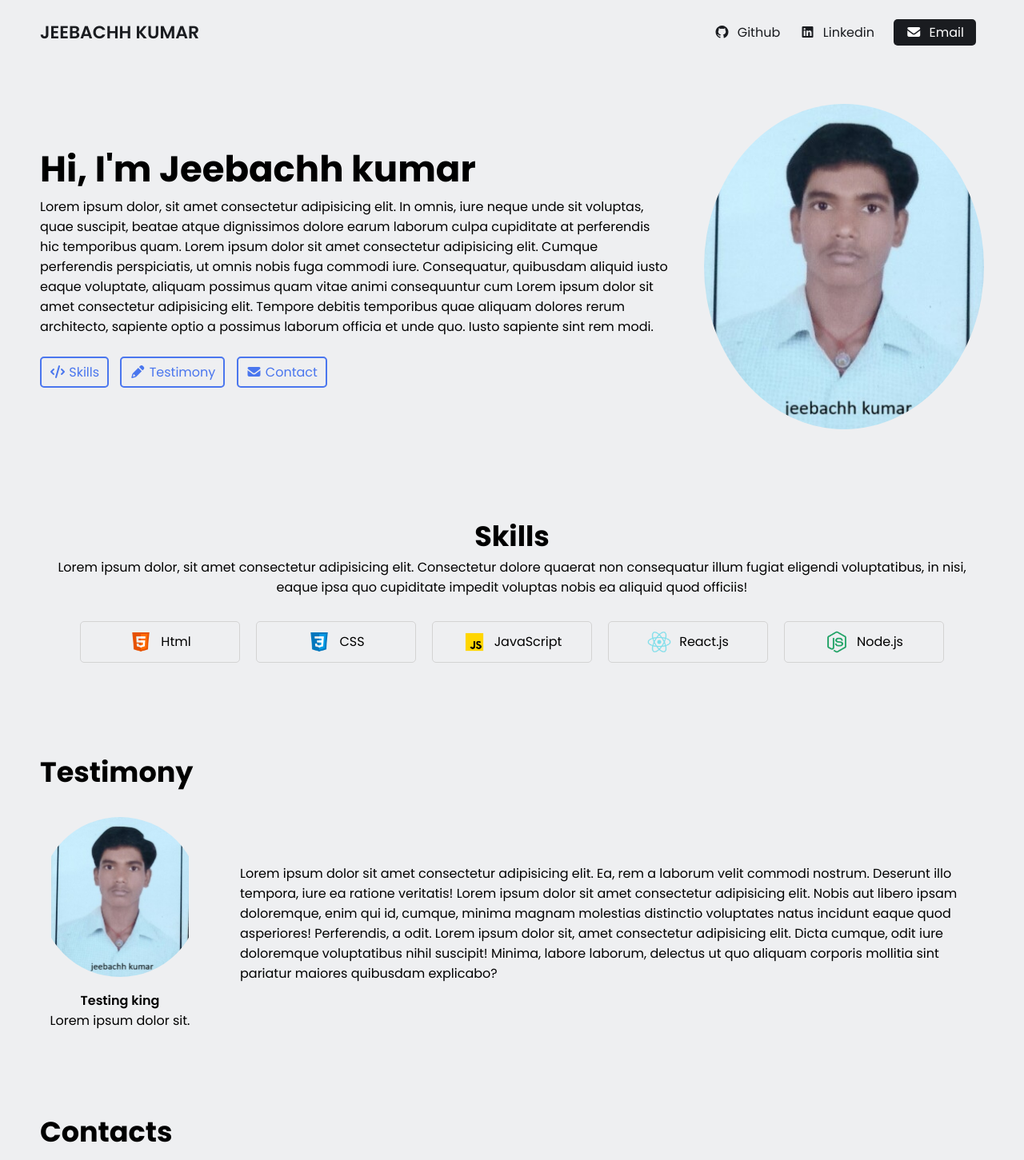
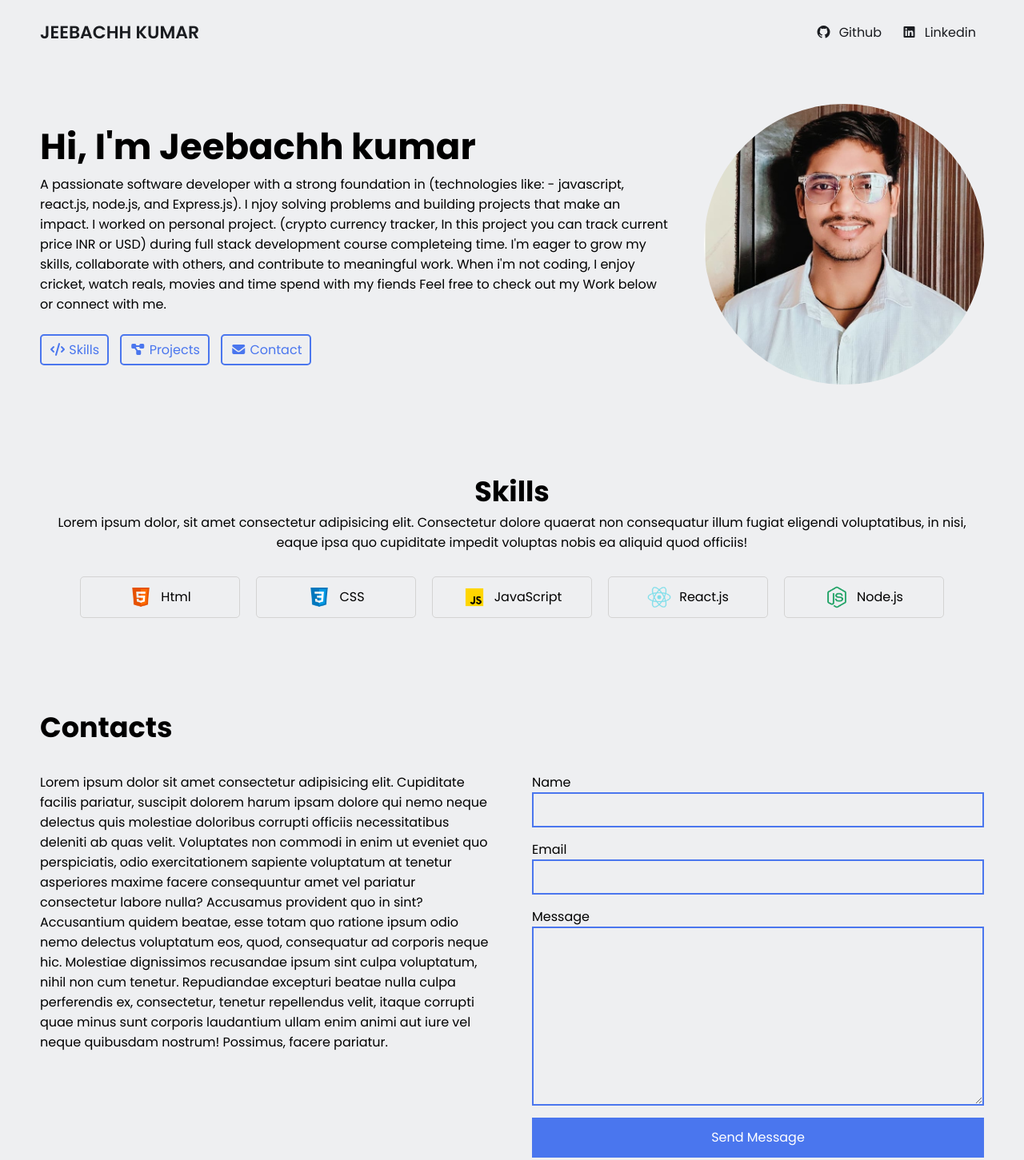
Before and after one commit to jeebachh2/MyPortfolio_website, a plain HTML site: page index.html in a window 1280 px wide. Shown: the top 1451 px of the page at 80% size. Drawn offline with Linux system fonts and the light colour scheme.

Commit message:
pic update and tesimony remove

```diff
--- a/index.css
+++ b/index.css
@@ -60,7 +60,7 @@ body {
         h2 {
             font-size: 45px;
         }
-        p{}
+
         .links{
             margin-top: 25px;
 
@@ -134,40 +134,59 @@ body {
     }
 }
 
-.testimonySection {
+
+.projects {
     display: flex;
     flex-direction: column;
     margin-bottom: 100px;
     padding: 0px 50px;
+    justify-content: center;
+    align-items: center;
+    text-align: center;
 
     h2 {
+        text-align: center;
         font-size: 35px;
-        margin-bottom: 30px;
-    }
-    .testimonyContantContainer {
-        display: flex;
-        gap: 50px;
-        align-items: center;
-
-        .testimonyImageContainer {
-            img{
-                width: 200px;
-                aspect-ratio: 1/1;
-                object-fit:contain;
-                margin-bottom: 10px;
-                border-radius: 50%;
-            }
-            .testimony-image-header{
-                font-weight: 600;
-            }
-            text-align: center;
-        }
-        .testimonytextContainer{
-            flex: 1;
-        }
     }
 
+    p {
+        margin-bottom: 20px;
+    }
+
+    /* .dev-project-container {
+        display: flex;
+        align-items: center;
+        justify-content: center;
+        flex-wrap: wrap;
+
+        position: absolute;
+        transform: translate(-50%, -50%);
+        top: 50%;
+        left: 50%;
+        overflow: hidden;
+
+        .images {
+            display: flex;
+            justify-content: center;
+            align-items: center;
+            gap: 10px;
+            width: 100%;
+            padding: 10px 20px;
+            margin: 10px;
+            border: 1.5px solid #d3d3d3;
+            border-radius: 5px;
+
+
+            .pic {
+                width: 300px;
+                height: 200px;
+                object-fit: contain;
+                border-radius: 2px;
+            }
+        }
+    } */
 }
+
 
 .contactSection{
     display: flex;
@@ -238,13 +257,7 @@ body {
             }
     }
 
-     .testimonySection {
 
-        align-items: center;
-        .testimonyContantContainer {
-            flex-direction: column;
-        }
-    }
 
       .contactSection {
         align-items: center;
@@ -289,14 +302,7 @@ body {
     .skillssection {
         padding: 0px 20px;
     }
-    .testimonySection {
-        padding: 0px 20px;
-        align-items: center;
-        .testimonyContantContainer {
-            flex-direction: column;
-        }
 
-    }
     .contactSection {
         padding: 0px 20px;
         align-items: center;
--- a/index.html
+++ b/index.html
@@ -23,20 +23,16 @@
         <a href="" class="navbarHeading">JEEBACHH KUMAR</a>
         <div class="iconSectionContainer">
 
-            <a href="">
+            <a href="https://github.com/jeebachh2">
                 <i class="fa-brands fa-github"></i>
                 <span>Github</span>
             </a>
 
-            <a href="">
+            <a href="https://www.linkedin.com/in/jeebachh-kumar-575169328/">
                 <i class="fa-brands fa-linkedin"></i>
                 <span>Linkedin</span>
             </a>
 
-            <a href="" class="emailButton">
-                <i class="fa-solid fa-envelope"></i>
-                <span>Email</span>
-            </a>
         </div>
 
     </div>
@@ -44,15 +40,19 @@
     <div class="intro-section">
         <div class="intro-section-contant">
              <h2>Hi, I'm Jeebachh kumar</h2>
-        <p>Lorem ipsum dolor, sit amet consectetur adipisicing elit. In omnis, iure neque unde sit voluptas, quae suscipit, beatae atque dignissimos dolore earum laborum culpa cupiditate at perferendis hic temporibus quam. Lorem ipsum dolor sit amet consectetur adipisicing elit. Cumque perferendis perspiciatis, ut omnis nobis fuga commodi iure. Consequatur, quibusdam aliquid iusto eaque voluptate, aliquam possimus quam vitae animi consequuntur cum Lorem ipsum dolor sit amet consectetur adipisicing elit. Tempore debitis temporibus quae aliquam dolores rerum architecto, sapiente optio a possimus laborum officia et unde quo. Iusto sapiente sint rem modi.</p>
+        <p>A passionate software developer with a strong foundation in (technologies like: - javascript, react.js, node.js, and Express.js).
+            I njoy solving problems and building projects that make an impact. I worked  on personal project.
+             (crypto currency tracker, In this project you can track current price INR or USD) during full stack development course completeing time.
+             I'm eager to grow my skills, collaborate with others, and contribute to meaningful work. When i'm not coding, I enjoy cricket, watch reals, movies and time spend with my fiends
+            Feel free to check out my Work below or connect with me.</p>
         <div class="links">
             <a href="#skills">
                 <i class="fa-solid fa-code"></i>
                 <span>Skills</span>
             </a>
-            <a href="#testimony">
-                <i class="fa-solid fa-pencil"></i>
-                <span>Testimony</span>
+             <a href="#contactSection">
+               <i class="fa-solid fa-diagram-project"></i>
+                <span>Projects</span>
             </a>
             <a href="#contactSection">
                 <i class="fa-solid fa-envelope"></i>
@@ -63,7 +63,7 @@
         </div>
 
         <div class="profile-image">
-            <img src="jeebachh.jpg" alt="profile-image"/>
+            <img src="pic of jeebachh.jpg" alt="profile-image"/>
         </div>
     </div>
 
@@ -96,23 +96,27 @@
         </div>
     </div>
 
-    <div class="testimonySection" id="testimony">
-        <h2>Testimony</h2>
-        <div class="testimonyContantContainer">
-            <div class="testimonyImageContainer">
-                <img src="./jeebachh.jpg" alt=""/>
-                <p class="testimony-image-header">Testing king</p>
-                <p>Lorem ipsum dolor sit.</p>
+
+     <!-- <div class="projects" id="projects-skill">
+        <h2>Projects</h2>
+        <p>You can see my work here overview.
+            if you can see my project in details so you click any pic,
+             and you go my github deploy link and see my performance.
+        </p>
+        <div class="dev-project-container">
+            <div class="images">
+                <img class="pic" src="./slack.png" alt=""/>
+                <img class="pic" src="./gmail.png" alt=""/>
+                <img class="pic" src="./HangMan.png" alt=""/>
+                <img class="pic" src="./tic-tac-toe.png" alt=""/>
+                <img class="pic" src="./youtube.png" alt=""/>
+
             </div>
-            <div class="testimonytextContainer">
-                Lorem ipsum dolor sit amet consectetur adipisicing elit. Ea, rem a laborum velit commodi nostrum.
-                Deserunt illo tempora, iure ea ratione veritatis! Lorem ipsum dolor sit amet consectetur adipisicing elit.
-                Nobis aut libero ipsam doloremque, enim qui id, cumque, minima magnam molestias distinctio voluptates natus incidunt eaque quod asperiores!
-                Perferendis, a odit. Lorem ipsum dolor sit, amet consectetur adipisicing elit.
-                Dicta cumque, odit iure doloremque voluptatibus nihil suscipit! Minima, labore laborum, delectus ut quo aliquam corporis mollitia sint pariatur maiores quibusdam explicabo?
-            </div>
+
         </div>
-    </div>
+    </div> -->
+
+
 
     <div class="contactSection" id="contactSection">
         <h2>Contacts</h2>
```
Also changed, not shown: HangMan.png (added), gmail.png (added), jeebachh.jpg (deleted), pic of jeebachh.jpg (added), slack.png (added), tic-tac-toe.png (added), 1 other file.
